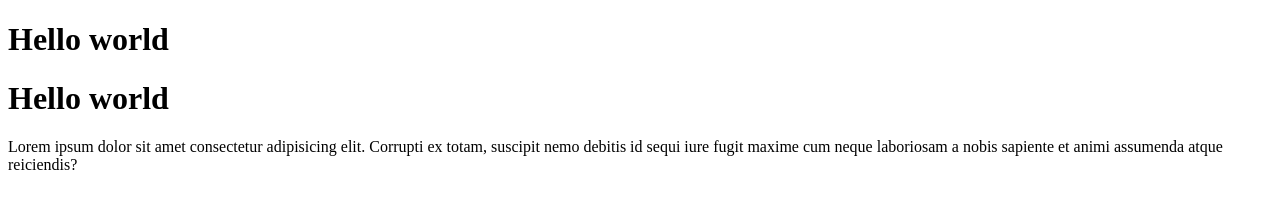
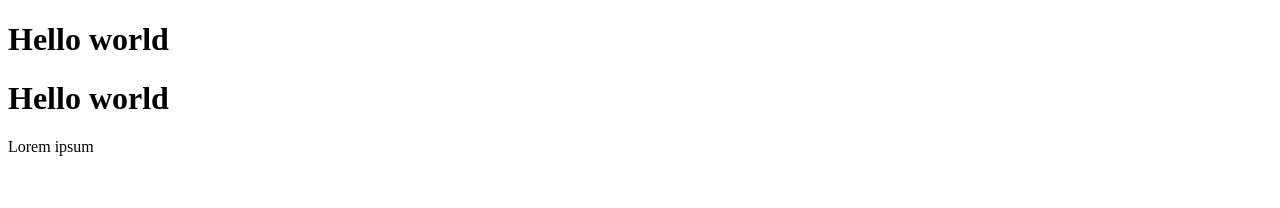
Before and after one commit to aidar020403/repository, a plain HTML site: page index.html in a window 1280 px wide. Drawn offline with Linux system fonts and the light colour scheme.

Commit message:
index.html mod

```diff
--- a/index.html
+++ b/index.html
@@ -9,10 +9,7 @@
 <body>
     <h1>Hello world</h1>
     <h1>Hello world</h1>
-    <p>Lorem ipsum dolor sit amet consectetur adipisicing elit.
-        Corrupti ex totam, suscipit nemo debitis id sequi iure
-        fugit maxime cum neque laboriosam a nobis sapiente et
-        animi assumenda atque reiciendis?</p>
+    <p>Lorem ipsum </p>
     <script src="script.js"></script>
 </body>
 </html>
```
